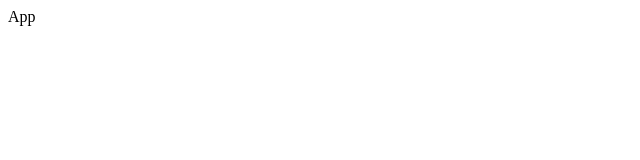
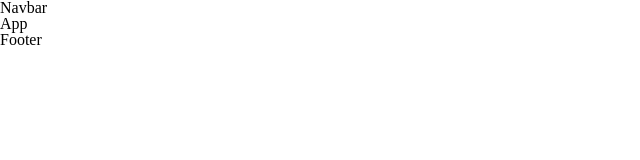
Before and after one commit to mateuszsplawski/deskbook, a React (Create React App) app: page / in a window 1280 px wide. Shown: the top 160 px of the page, without its empty margins (0-640 px from the left). Built offline with nearby package versions, Linux system fonts and the light colour scheme.

Commit message:
feat: Add Layout component composition

```diff
--- a/src/app/App.component.tsx
+++ b/src/app/App.component.tsx
@@ -1,3 +1,11 @@
+import { Layout } from "../lib/ui-kit";
+import { GlobalStyles } from "../lib/ui-kit/components/GlobalStyles/GlobalStyles.component";
+
 export const App = () => {
-  return <div>App</div>;
+  return (
+    <>
+      <GlobalStyles />
+      <Layout>App</Layout>
+    </>
+  );
 };
--- /dev/null
+++ b/src/lib/ui-kit/components/Layout/Layout.component.tsx
@@ -0,0 +1,21 @@
+import { ReactNode } from "react";
+import {
+  StyledFooter as Footer,
+  StyledLayoutWrapper as Wrapper,
+  StyledMain as Main,
+  StyledNavigation as Navigation,
+} from "./Layout.styles";
+
+interface LayoutProps {
+  children: ReactNode;
+}
+
+export const Layout = ({ children }: LayoutProps) => {
+  return (
+    <Wrapper>
+      <Navigation>Navbar</Navigation>
+      <Main>{children}</Main>
+      <Footer>Footer</Footer>
+    </Wrapper>
+  );
+};
--- /dev/null
+++ b/src/lib/ui-kit/components/Layout/Layout.styles.ts
@@ -0,0 +1,9 @@
+import styled from "styled-components";
+
+export const StyledLayoutWrapper = styled.div``;
+
+export const StyledNavigation = styled.nav``;
+
+export const StyledFooter = styled.footer``;
+
+export const StyledMain = styled.main``;
--- /dev/null
+++ b/src/lib/ui-kit/index.ts
@@ -0,0 +1 @@
+export { Layout } from "./components/Layout/Layout.component";
```
